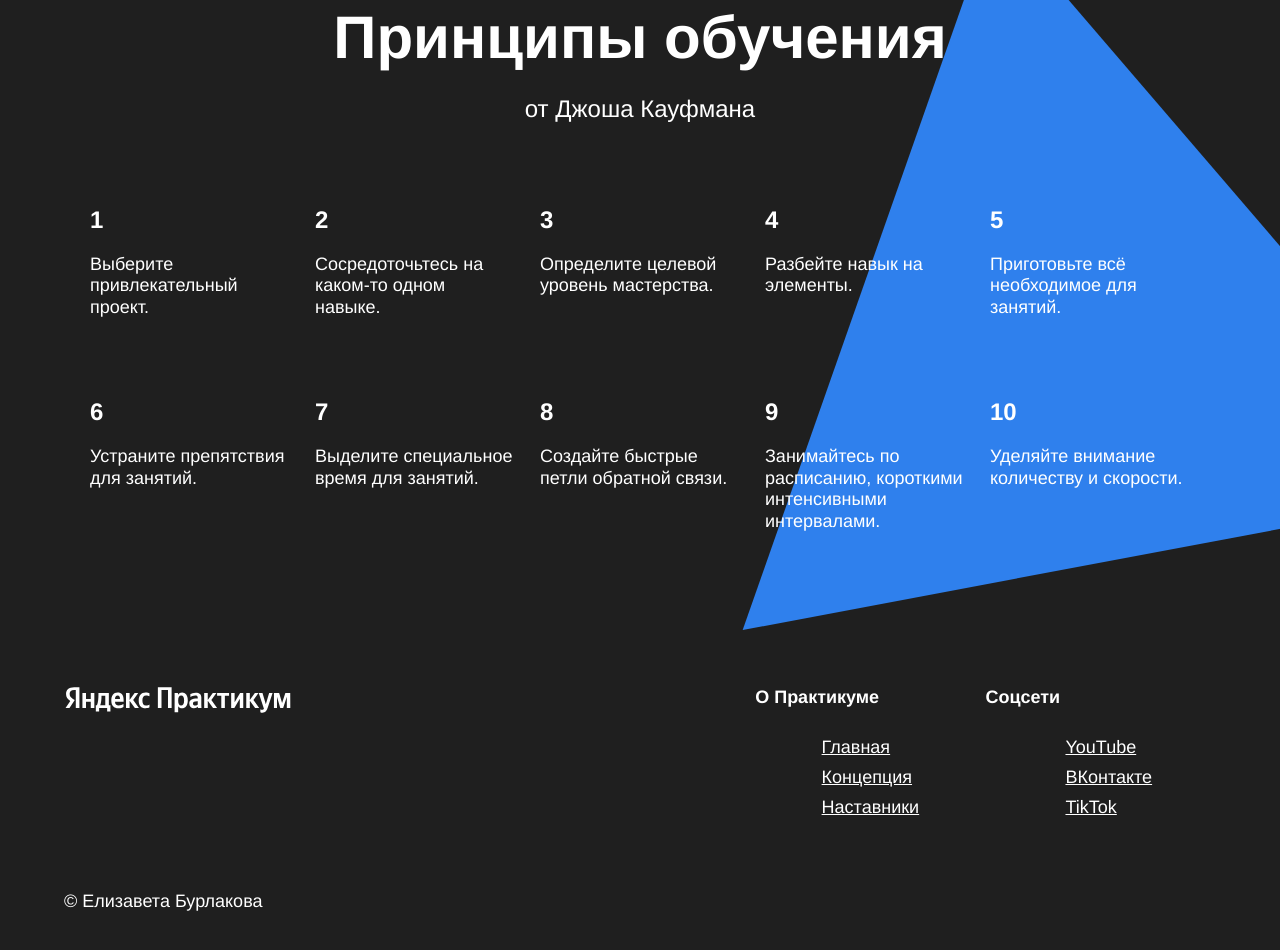
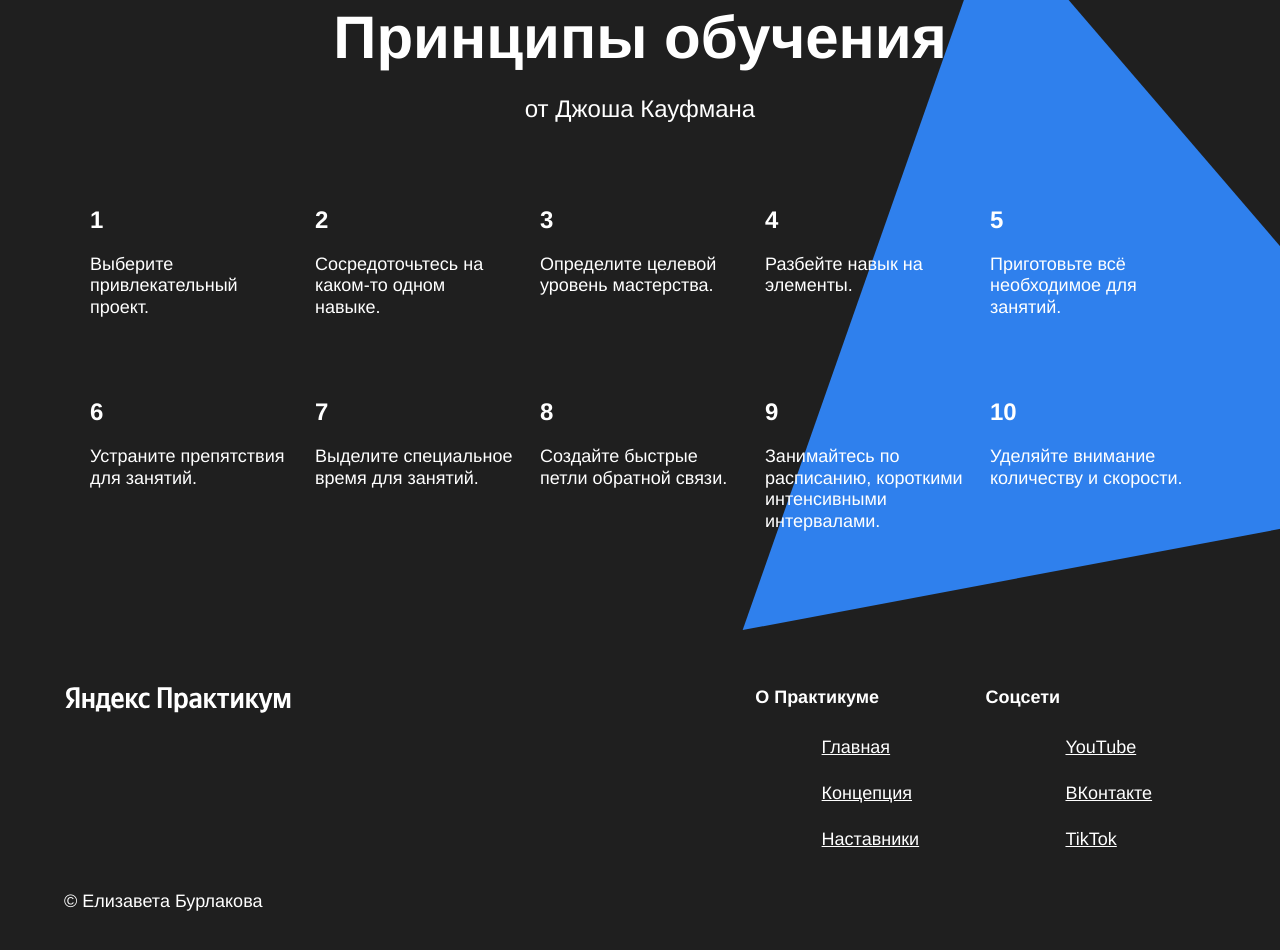
Before and after one commit to burlake/how-to-learn-project, a plain HTML site: page index.html in a window 1280 px wide. Shown: the part 3014-3964 px from the top of the page. Drawn offline with Linux system fonts and the light colour scheme; files whose address does not match are found by name.

Commit message:
display: flex;   justify-content: flex-start;

```diff
--- a/styles/style.css
+++ b/styles/style.css
@@ -375,6 +375,8 @@ align-content: center;
   font-size: 18px;
   font-weight: normal;
   list-style: none;
+  display: flex;
+  justify-content: flex-start;
 }
 .footer__column-links{
   margin: 0 auto;
```
